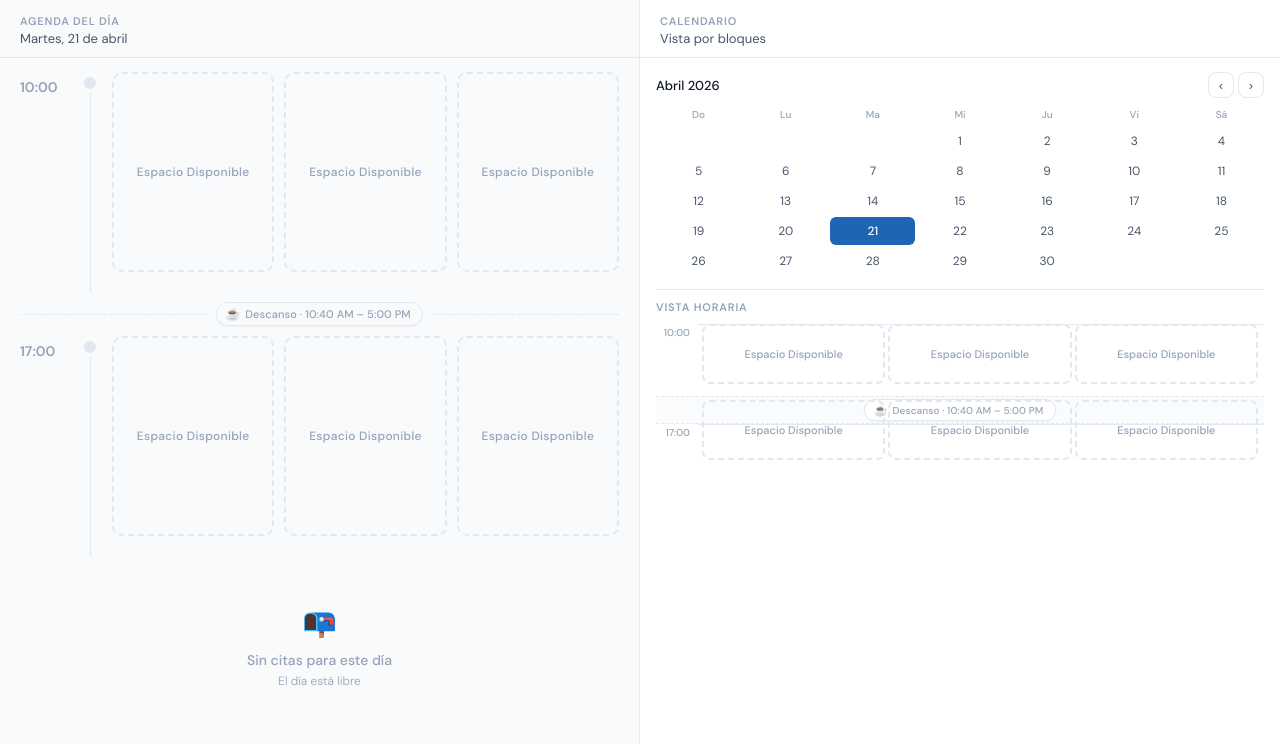
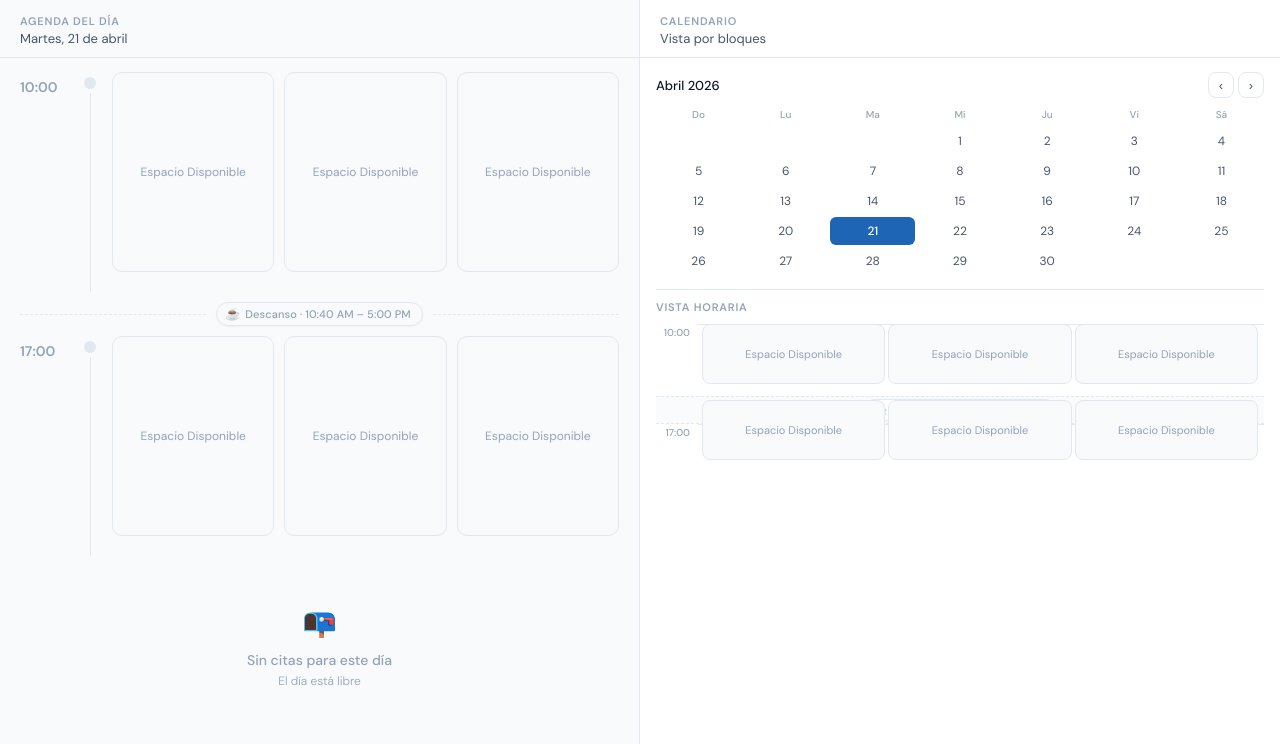
Before and after one commit to Erick-CamposA01247257/Chatbot-Dashboards, a Python web app: template templates/dashboard.html in a window 1280 px wide. Shown: the part 56-800 px from the top of the page. Run offline with Jinja, Linux system fonts and the light colour scheme; the template is opened without the code that fills it, so the values that code supplies are empty.

Commit message:
style: cambiar placeholders Espacio Disponible a estilo solido mas discreto
Co-Authored-By: Claude Sonnet 4.6 <noreply@anthropic.com>

```diff
--- a/templates/dashboard.html
+++ b/templates/dashboard.html
@@ -238,11 +238,11 @@
         }
 
         .hora-vacia { color: var(--texto-muted); font-size: 12px; font-weight: 300; padding: 4px 0; }
-        .slot-espacio { flex: 1; min-height: 80px; border: 2px dashed var(--borde); border-radius: 10px;
-            display: flex; align-items: center; justify-content: center;
-            color: var(--texto-muted); font-size: 12px; font-weight: 500; letter-spacing: 0.3px;
-            cursor: pointer; transition: border-color .15s, background .15s; }
-        .slot-espacio:hover { border-color: var(--azul); background: #F0F6FF; color: var(--azul); }
+        .slot-espacio { flex: 1; min-height: 56px; background: var(--bg); border: 1px solid var(--borde);
+            border-radius: 10px; display: flex; align-items: center; justify-content: center;
+            color: var(--texto-muted); font-size: 12px; font-weight: 400;
+            cursor: pointer; transition: background .15s, color .15s; }
+        .slot-espacio:hover { background: #F0F6FF; color: var(--azul); }
         .cita-card { flex: 1; }
 
         /* ── Panel derecho ── */
@@ -1351,10 +1351,10 @@
                     const left = LABEL_W + col * (colWFixed + GAP)
                     const ph = document.createElement("div")
                     ph.style.cssText = `position:absolute; top:${top}px; height:${segH}px; left:${left}px; width:${colWFixed}px;
-                        border:2px dashed var(--borde); border-radius:8px; display:flex;
+                        background:var(--bg); border:1px solid var(--borde); border-radius:8px; display:flex;
                         align-items:center; justify-content:center; cursor:pointer;
-                        font-size:11px; font-weight:500; color:var(--texto-muted);
-                        transition:border-color .15s, background .15s;`
+                        font-size:11px; font-weight:400; color:var(--texto-muted);
+                        transition:background .15s, color .15s;`
                     ph.textContent = "Espacio Disponible"
                     ph.onmouseenter = () => { ph.style.borderColor = "var(--azul)"; ph.style.background = "#F0F6FF"; ph.style.color = "var(--azul)" }
                     ph.onmouseleave = () => { ph.style.borderColor = ""; ph.style.background = ""; ph.style.color = "var(--texto-muted)" }
```
